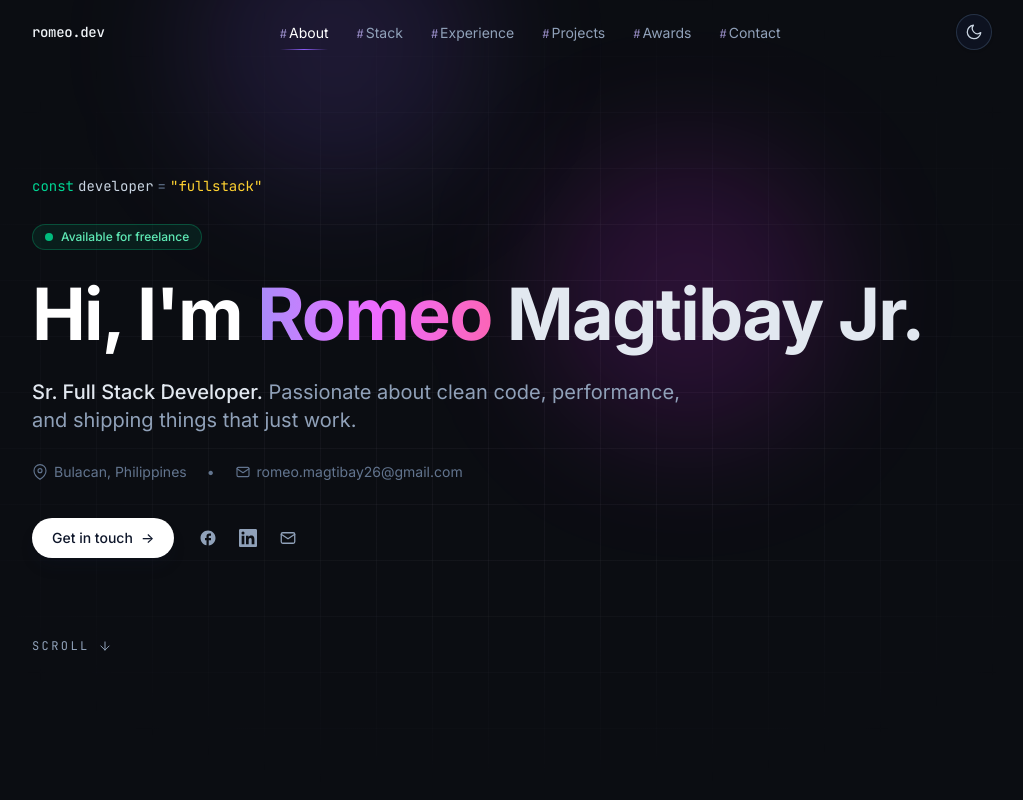
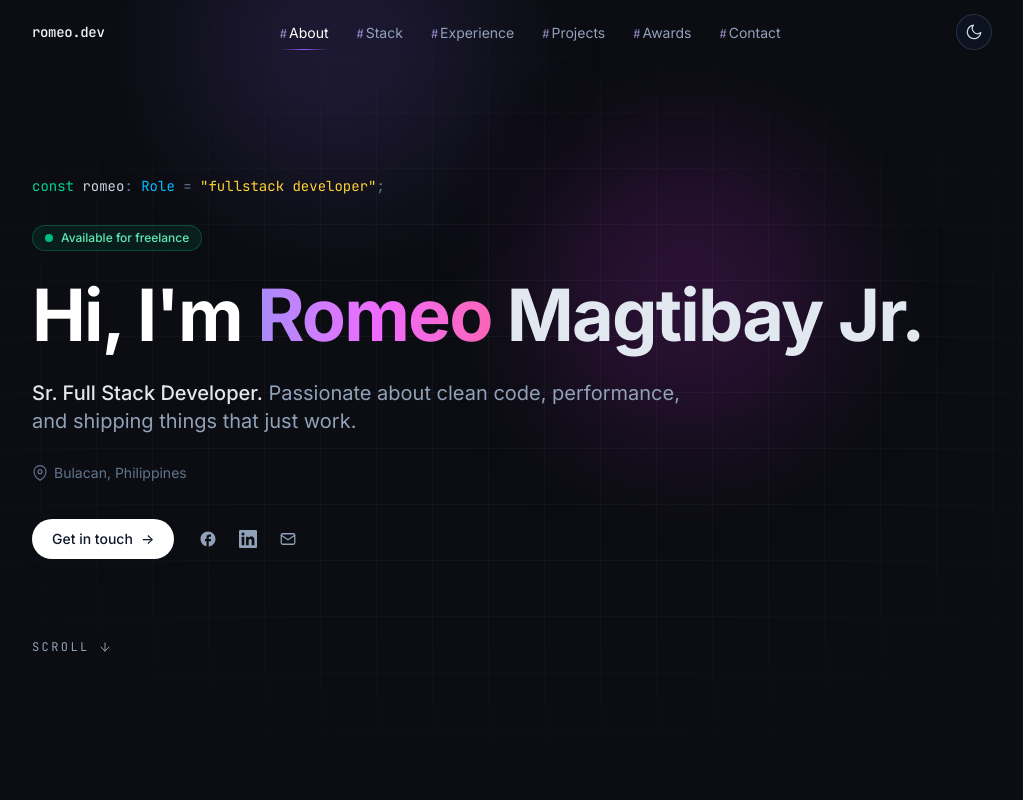
Before and after one commit to romeomagtibay/romeomagtibay.github.io, a React (Vite) app: page / in a window 1280 px wide. Shown: the top 800 px of the page, without its empty margins (128-1151 px from the left). Built offline with nearby package versions, Linux system fonts and the light colour scheme.

Commit message:
refactor: rewrite experience bullets and implemented a single line typewriter console.

```diff
--- a/src/components/Footer.tsx
+++ b/src/components/Footer.tsx
@@ -4,9 +4,9 @@ export function Footer() {
   const year = new Date().getFullYear();
   return (
     <footer className="border-t border-slate-200/70 dark:border-slate-800/70">
-      <div className="container-page flex flex-col items-center justify-end gap-3 py-8 sm:flex-row">
+      <div className="container-page flex flex-col items-center justify-center gap-3 py-8 sm:flex-row">
         <p className="font-mono text-xs text-slate-500 dark:text-slate-500">
-          © {year} {profile.name} All rights reserved.
+          © {year} {profile.name}
         </p>
       </div>
     </footer>
--- a/src/components/Hero.tsx
+++ b/src/components/Hero.tsx
@@ -6,6 +6,7 @@ import {
   MailIcon,
   MapPinIcon,
 } from "./Icons";
+import { TypewriterConsole } from "./TypewriterConsole";
 
 export function Hero() {
   return (
@@ -30,19 +31,7 @@ export function Hero() {
       <div className="container-page">
         <div className="flex flex-col items-start gap-6 sm:gap-7">
           {/* Console line */}
-          <div className="inline-flex items-center font-mono text-sm text-slate-500 dark:text-slate-500 animate-fade-up">
-            <span className="text-emerald-500 dark:text-emerald-400">
-              const
-            </span>
-            <span className="ml-1 text-slate-700 dark:text-slate-300">
-              developer
-            </span>
-            <span className="ml-1">=</span>
-            <span className="ml-1 text-amber-600 dark:text-amber-300">
-              "fullstack"
-            </span>
-            <span className="animate-blink ml-1 inline-block h-3.5 w-[2px] bg-slate-700 dark:bg-slate-300" />
-          </div>
+          <TypewriterConsole />
 
           {/* Status pills */}
           <div className="flex flex-wrap items-center gap-2 animate-fade-up" style={{ animationDelay: "100ms" }}>
@@ -87,14 +76,6 @@ export function Hero() {
               <MapPinIcon style={{ width: 16, height: 16 }} />
               {profile.location}
             </span>
-            <span className="hidden sm:inline">•</span>
-            <a
-              href={`mailto:${profile.email}`}
-              className="inline-flex items-center gap-1.5 transition hover:text-brand-600 dark:hover:text-brand-300"
-            >
-              <MailIcon style={{ width: 16, height: 16 }} />
-              {profile.email}
-            </a>
           </div>
 
           {/* CTAs */}
--- a/src/components/ThemeToggle.tsx
+++ b/src/components/ThemeToggle.tsx
@@ -14,7 +14,7 @@ export function ThemeToggle({ theme, onToggle, className = "" }: Props) {
       type="button"
       aria-label={isDark ? "Switch to light mode" : "Switch to dark mode"}
       onClick={onToggle}
-      className={`group relative inline-flex h-9 w-9 items-center justify-center rounded-full border border-slate-200/80 bg-white/60 text-slate-700 shadow-sm transition hover:border-brand-400/60 hover:text-brand-600 dark:border-slate-700/70 dark:bg-slate-900/60 dark:text-slate-300 dark:hover:border-brand-400/60 dark:hover:text-brand-300 ${className}`}
+      className={`group relative inline-flex h-9 w-9 items-center justify-center rounded-full border border-slate-200/80 bg-white/60 text-slate-700 shadow-sm transition hover:border-brand-400/60 hover:text-brand-600 dark:border-slate-700/70 dark:bg-slate-900/60 dark:text-slate-300 dark:hover:border-brand-400/60 dark:hover:text-brand-300 cursor-pointer ${className}`}
     >
       <SunIcon
         className={`absolute h-4.5 w-4.5 transition-all duration-300 ${
--- /dev/null
+++ b/src/components/TypewriterConsole.tsx
@@ -0,0 +1,89 @@
+import { useEffect, useMemo, useState } from "react";
+
+type Token = {
+  text: string;
+  className?: string;
+};
+
+const KEYWORD = "text-emerald-500 dark:text-emerald-400";
+const IDENTIFIER = "text-slate-700 dark:text-slate-300";
+const TYPE_NAME = "text-sky-600 dark:text-sky-400";
+const STRING = "text-amber-600 dark:text-amber-300";
+
+const LINE: Token[] = [
+  { text: "const ", className: KEYWORD },
+  { text: "romeo", className: IDENTIFIER },
+  { text: ": " },
+  { text: "Role", className: TYPE_NAME },
+  { text: " = " },
+  { text: '"fullstack developer"', className: STRING },
+  { text: ";" },
+];
+
+const ARIA_LABEL = "Romeo, fullstack developer";
+
+const TYPE_DELAY_MS = 55;
+const START_DELAY_MS = 200;
+
+export function TypewriterConsole() {
+  const [visibleChars, setVisibleChars] = useState(0);
+  const [reduceMotion, setReduceMotion] = useState(false);
+
+  const fullLen = useMemo(
+    () => LINE.reduce((a, t) => a + t.text.length, 0),
+    [],
+  );
+
+  useEffect(() => {
+    if (typeof window === "undefined") return;
+    const mq = window.matchMedia("(prefers-reduced-motion: reduce)");
+    setReduceMotion(mq.matches);
+    const handler = (e: MediaQueryListEvent) => setReduceMotion(e.matches);
+    mq.addEventListener("change", handler);
+    return () => mq.removeEventListener("change", handler);
+  }, []);
+
+  useEffect(() => {
+    if (reduceMotion) return;
+    if (visibleChars >= fullLen) return;
+
+    const delay = visibleChars === 0 ? START_DELAY_MS : TYPE_DELAY_MS;
+    const t = setTimeout(() => setVisibleChars((c) => c + 1), delay);
+    return () => clearTimeout(t);
+  }, [visibleChars, fullLen, reduceMotion]);
+
+  const charsToShow = reduceMotion ? fullLen : visibleChars;
+
+  return (
+    <div
+      className="font-mono text-xs sm:text-sm text-slate-500 dark:text-slate-500 animate-fade-up min-h-[1.5em]"
+      aria-label={ARIA_LABEL}
+    >
+      <span className="whitespace-pre" aria-hidden="true">
+        {renderTokens(LINE, charsToShow)}
+      </span>
+      <span
+        aria-hidden="true"
+        className="ml-0.5 inline-block h-3.5 w-[2px] align-middle bg-slate-700 dark:bg-slate-300 animate-blink"
+      />
+    </div>
+  );
+}
+
+function renderTokens(tokens: Token[], visibleChars: number) {
+  let remaining = visibleChars;
+  const out: React.ReactNode[] = [];
+  for (let i = 0; i < tokens.length; i++) {
+    const t = tokens[i];
+    if (remaining <= 0) break;
+    const slice =
+      remaining >= t.text.length ? t.text : t.text.slice(0, remaining);
+    out.push(
+      <span key={i} className={t.className}>
+        {slice}
+      </span>,
+    );
+    remaining -= slice.length;
+  }
+  return out;
+}
```
Also changed, not shown: src/data/portfolio.ts (+29 -21 lines).
